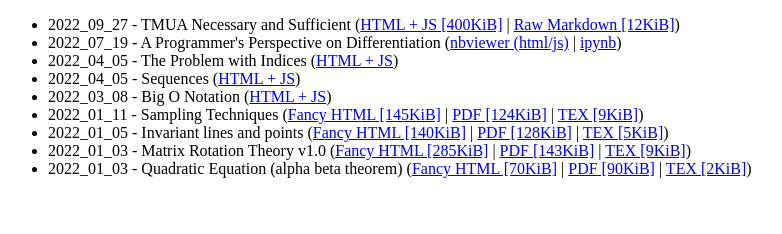
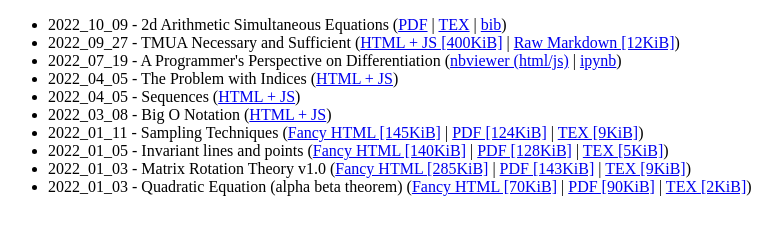
Before and after one commit to jimbob88/jimbob88.github.io, a plain HTML site: page maths/random/index.html in a window 1280 px wide. Shown: the whole page, without its empty margins (0-782 px from the left). Drawn offline with Linux system fonts and the light colour scheme.

Commit message:
Added guide for simultaneous arithmetic sequences

```diff
--- a/maths/random/index.html
+++ b/maths/random/index.html
@@ -12,6 +12,9 @@
 
 <body>
   <ul>
+    <li>
+        2022_10_09 - 2d Arithmetic Simultaneous Equations (<a href="2022_10_09/sim.pdf">PDF</a> | <a href="2022_10_09/sim.tex">TEX</a> | <a href="2022_10_09/sources.bib">bib</a>)
+    </li>
     <li>
       2022_09_27 - TMUA Necessary and Sufficient (<a href="2022_09_25/TMUA Necessary and Sufficient.html">HTML + JS
         [400KiB]</a> | <a href="2022_09_25/TMUA Necessary and Sufficient.md">Raw Markdown [12KiB]</a>)
```
Also changed, not shown: 3 other files.
